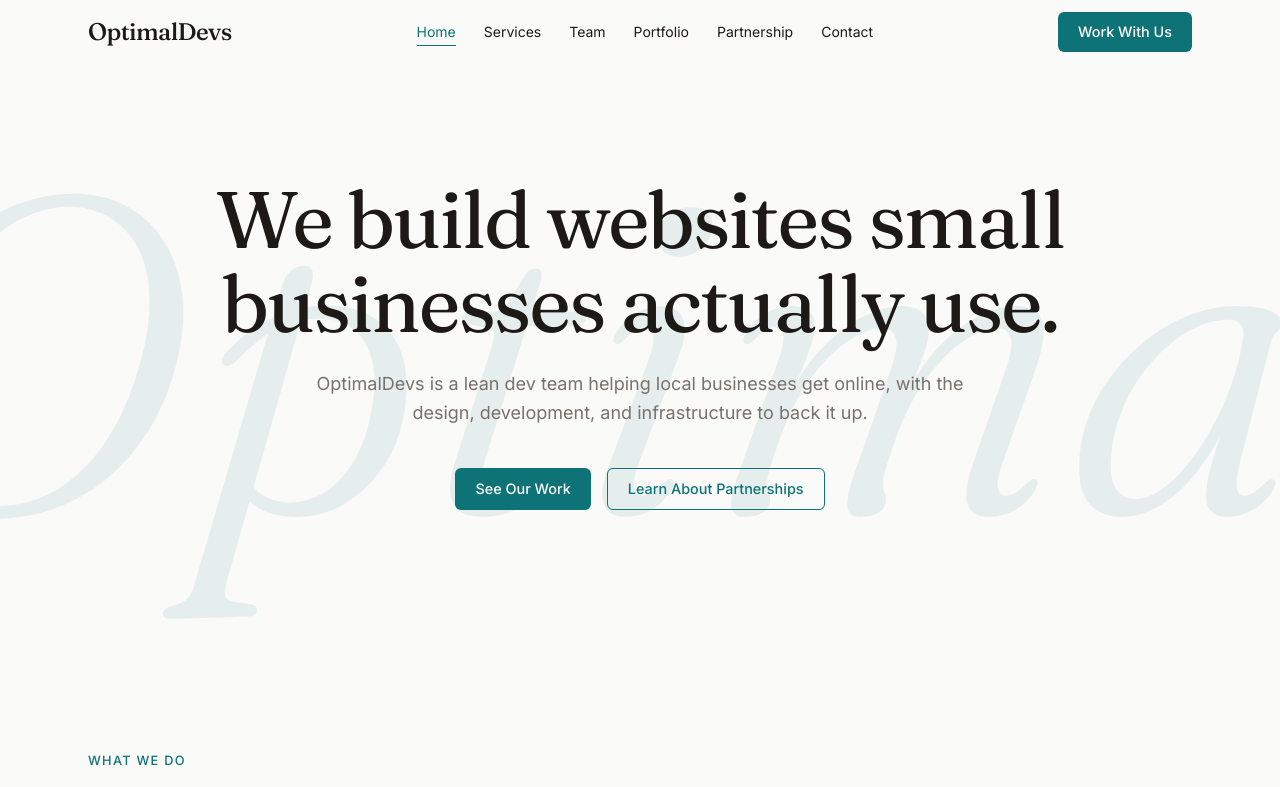
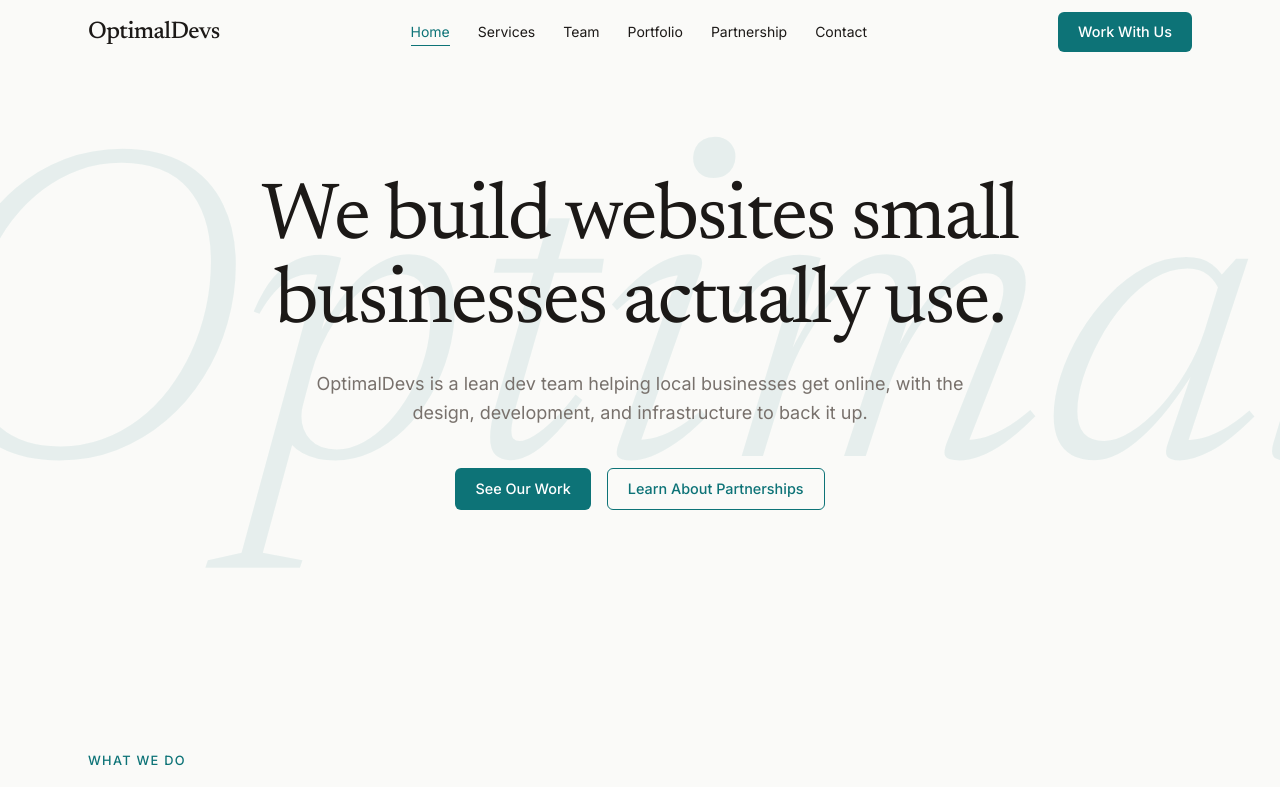
Before and after one commit to victor0302/optimaldevs-site, a React (Vite) app: page / in a window 1280 px wide. Shown: the top 787 px of the page. Built offline with nearby package versions, Linux system fonts and the light colour scheme.

Commit message:
polish: swap heading font from Fraunces to Newsreader (#40)
Fraunces retained too much character even with WONK=0 — the lowercase
f still read as decorative rather than standard. Newsreader is from
the same design family, keeps the warm serif feel, but uses standard
letterforms across the board.

```diff
--- a/index.html
+++ b/index.html
@@ -9,7 +9,7 @@
     <link rel="preconnect" href="https://fonts.googleapis.com" />
     <link rel="preconnect" href="https://fonts.gstatic.com" crossorigin />
     <link
-      href="https://fonts.googleapis.com/css2?family=Fraunces:ital,opsz,wght,WONK@0,9..144,300..600,0..1;1,9..144,300..600,0..1&family=Inter:wght@400;500;600;700&display=swap"
+      href="https://fonts.googleapis.com/css2?family=Inter:wght@400;500;600;700&family=Newsreader:ital,opsz,wght@0,6..72,200..800;1,6..72,200..800&display=swap"
       rel="stylesheet"
     />
 
--- a/src/index.css
+++ b/src/index.css
@@ -29,8 +29,7 @@
   }
 
   h1, h2, h3 {
-    font-family: "Fraunces", ui-serif, Georgia, serif;
-    font-variation-settings: "WONK" 0;
+    font-family: "Newsreader", ui-serif, Georgia, serif;
     color: var(--color-text-primary);
   }
 
--- a/tailwind.config.js
+++ b/tailwind.config.js
@@ -13,7 +13,7 @@ export default {
         "accent-light": "var(--color-accent-light)",
       },
       fontFamily: {
-        display: ['"Fraunces"', "ui-serif", "Georgia", "serif"],
+        display: ['"Newsreader"', "ui-serif", "Georgia", "serif"],
         sans: ['"Inter"', "ui-sans-serif", "system-ui", "sans-serif"],
       },
       letterSpacing: {
```
